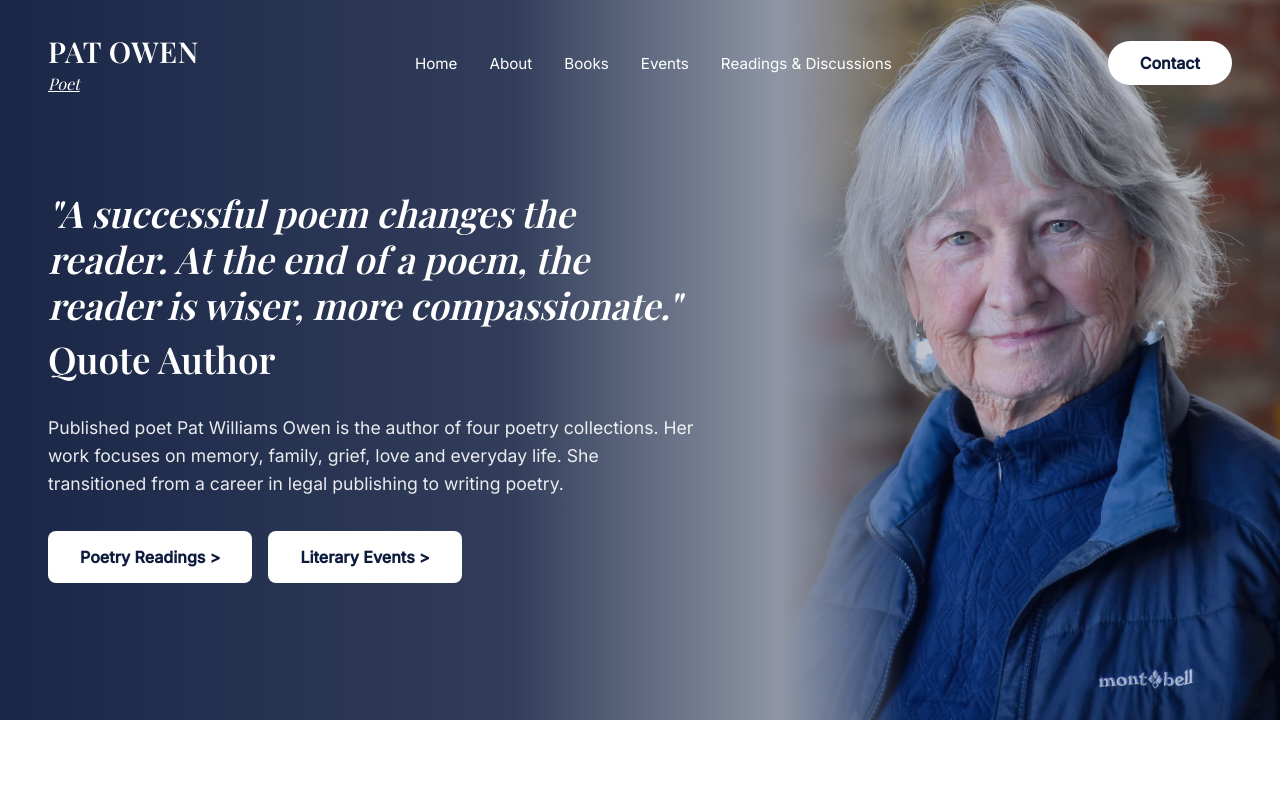
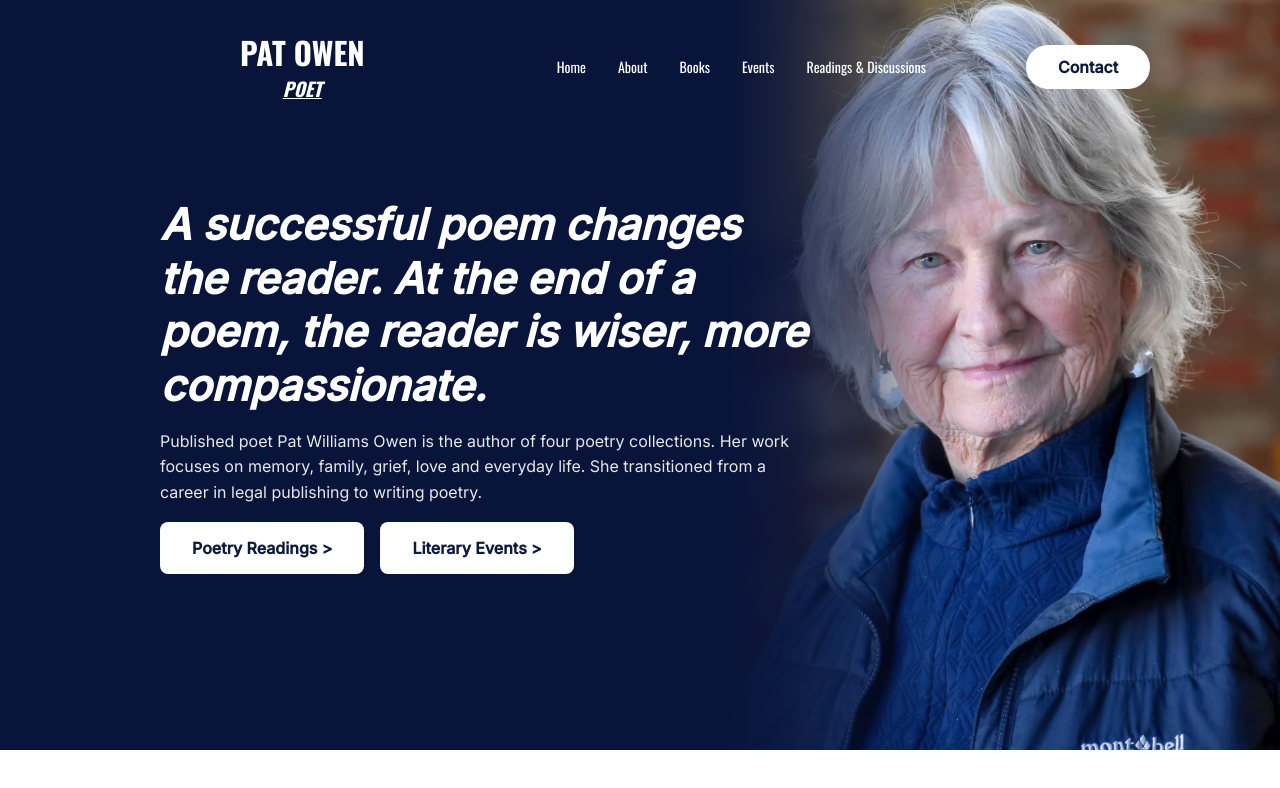
Before and after one commit to lilamcguirk/patowenpoet, a React (Vite) app: page / in a window 1280 px wide. Shown: the top 788 px of the page. Built offline with nearby package versions, Linux system fonts and the light colour scheme.

Commit message:
Fixing nav and header

```diff
--- a/index.html
+++ b/index.html
@@ -3,7 +3,7 @@
   <head>
     <link rel="preconnect" href="https://fonts.googleapis.com">
     <link rel="preconnect" href="https://fonts.gstatic.com" crossorigin>
-    <link href="https://fonts.googleapis.com/css2?family=Playfair+Display:wght@400;600&family=Inter:wght@400;500&display=swap" rel="stylesheet">
+    <link href="https://fonts.googleapis.com/css2?family=Oswald:wght@400;500;600;700&family=Playfair+Display:wght@400;600&family=Inter:wght@400;500&display=swap" rel="stylesheet">
     <meta charset="UTF-8" />
     <link rel="icon" type="image/svg+xml" href="/favicon.svg" />
     <meta name="viewport" content="width=device-width, initial-scale=1.0" />
--- a/src/components/Header.css
+++ b/src/components/Header.css
@@ -1,39 +1,54 @@
-.hero
-{
-    position: relative;
-    min-height: 90vh;
-    overflow: hidden;
-    font-family: 'Inter', sans-serif;
-}
-
 body
 {
     margin: 0;
     min-height: 100vh;
 }
 
-.hero-photo
+.hero
+{
+    position: relative;
+    height: 750px;
+    overflow: hidden;
+    font-family: 'Inter', sans-serif;
+    background-color: rgb(8, 20, 58);
+}
+
+.hero-photo-wrap
 {
     position: absolute;
     right: 0;
-    bottom: 0;
-    width: 500px;
-    height: auto;
-    z-index: 0;
-    -webkit-mask-image: linear-gradient(to right, transparent 0%, black 25%);
-    mask-image: linear-gradient(to right, transparent 0%, black 25%);
+    top: 0;
+    height: 100%;
+    width: 550px;
+    overflow: hidden;
 }
 
-.hero-overlay
+.hero-photo
+{
+    width: 100%;
+    height: 100%;
+    object-fit: cover;
+    object-position: center 15%;
+    display: block;
+}
+
+.hero-photo-fade
 {
     position: absolute;
     inset: 0;
     background: linear-gradient(
       to right,
-      rgba(13, 27, 61, 0.95) 0%,
-      rgba(13, 27, 61, 0.85) 40%,
-      rgba(13, 27, 61, 0.2) 75%
+      rgb(8, 20, 58) 0px,
+      rgba(8, 20, 58, 0.85) 60px,
+      rgba(8, 20, 58, 0.6) 120px,
+      rgba(8, 20, 58, 0.3) 180px,
+      transparent 240px
     );
+}
+
+.hero-overlay
+{
+    display: none;
 }
 
 .hero-nav,
@@ -47,47 +62,55 @@ body
 {
     display: flex;
     align-items: center;
-    justify-content: space-between;
+    /* justify-content: space-between; */
     flex-wrap: wrap;
-    gap: 1.5rem;
+    /* gap: 1.5rem; */
     padding: 2rem 3rem;
 }
 
 .brand h1
 {
-    font-family: 'Playfair Display', serif;
-    font-size: 1.8rem;
-    font-weight: 600;
-    letter-spacing: 0.02em;
+    font-family: 'Oswald', serif;
+    font-size: 31px;
+    font-weight: bolder;
+    letter-spacing: normal;
+    line-height: 40.3px;
     color: #fff;
     margin: 0;
     text-transform: uppercase;
+    padding: 0 12rem;
 }
 
 .brand p
 {
-    font-family: 'Playfair Display', serif;
+    font-family: 'Oswald', serif;
     font-style: italic;
+    font-weight: bolder;
     text-decoration: underline;
-    font-size: 1rem;
+    font-size: 19px;
     color: #fff;
-    margin: 0.2rem 0 0;
+    margin: 0.1rem 0 0;
+    text-align: center;
+    text-transform: uppercase;
 }
 
 .nav-links
 {
     list-style: none;
     display: flex;
+    font-size: 14px;
+    font-weight: 400;
     gap: 2rem;
     margin: 0;
     padding: 0;
+    font-family: 'Oswald', serif;
 }
 
 .nav-links a
 {
     color: #fff;
     text-decoration: none;
-    font-size: 0.95rem;
+    font-size: 14px;;
 }
 
 .nav-links a:hover
@@ -104,41 +127,33 @@ body
     border-radius: 999px;
     text-decoration: none;
     white-space: nowrap;
+    margin-left: 100px;
 }
 
 .hero-content
 {
     max-width: 650px;
-    padding: 4rem 3rem 5rem;
+    padding: 4rem 10rem 5rem;
 }
 
 .hero-content blockquote
 {
-    font-family: 'Playfair Display', serif;
+    font-family: 'Inter', serif;
     font-style: italic;
-    font-weight: 600;
-    font-size: 2.3rem;
+    font-weight: 700;
+    font-size: 43px;
     line-height: 1.25;
     color: #fff;
-    margin: 0 0 0.5rem;
-}
-
-.quote-author
-{
-    display: block;
-    font-family: 'Playfair Display', serif;
-    font-style: normal;
-    font-size: 2.3rem;
-    font-weight: 700;
-    margin-top: 0.5rem;
+    margin: 0 0 0rem;
 }
 
 .hero-desc
 {
     color: rgba(255, 255, 255, 0.9);
-    font-size: 1.1rem;
+    font-size: 16px;
+    font-weight: 400;
     line-height: 1.6;
-    margin: 2rem 0;
+    margin: 1rem 0;
 }
 
 .cta-group
--- a/src/components/Header.jsx
+++ b/src/components/Header.jsx
@@ -11,9 +11,12 @@ const NAV_LINKS = [
 export default function Header() {
   return (
     <header className="hero">
-    <img className="hero-photo" src="/images/header.jpeg" alt="Pat Owen" />
+      <div className="hero-photo-wrap">
+        <img className="hero-photo" src="/images/header.jpeg" alt="Pat Owen" />
+        <div className="hero-photo-fade" />
+      </div>
+
     <div className="hero-overlay" />
-
       <nav className="hero-nav">
         <div className="brand">
           <h1>Pat Owen</h1>
@@ -33,8 +36,7 @@ export default function Header() {
 
       <div className="hero-content">
         <blockquote>
-          "A successful poem changes the reader. At the end of a poem, the reader is wiser, more compassionate."
-          <span className="quote-author">Quote Author</span>
+          A successful poem changes the reader. At the end of a poem, the reader is wiser, more compassionate.
         </blockquote>
 
         <p className="hero-desc">
```
